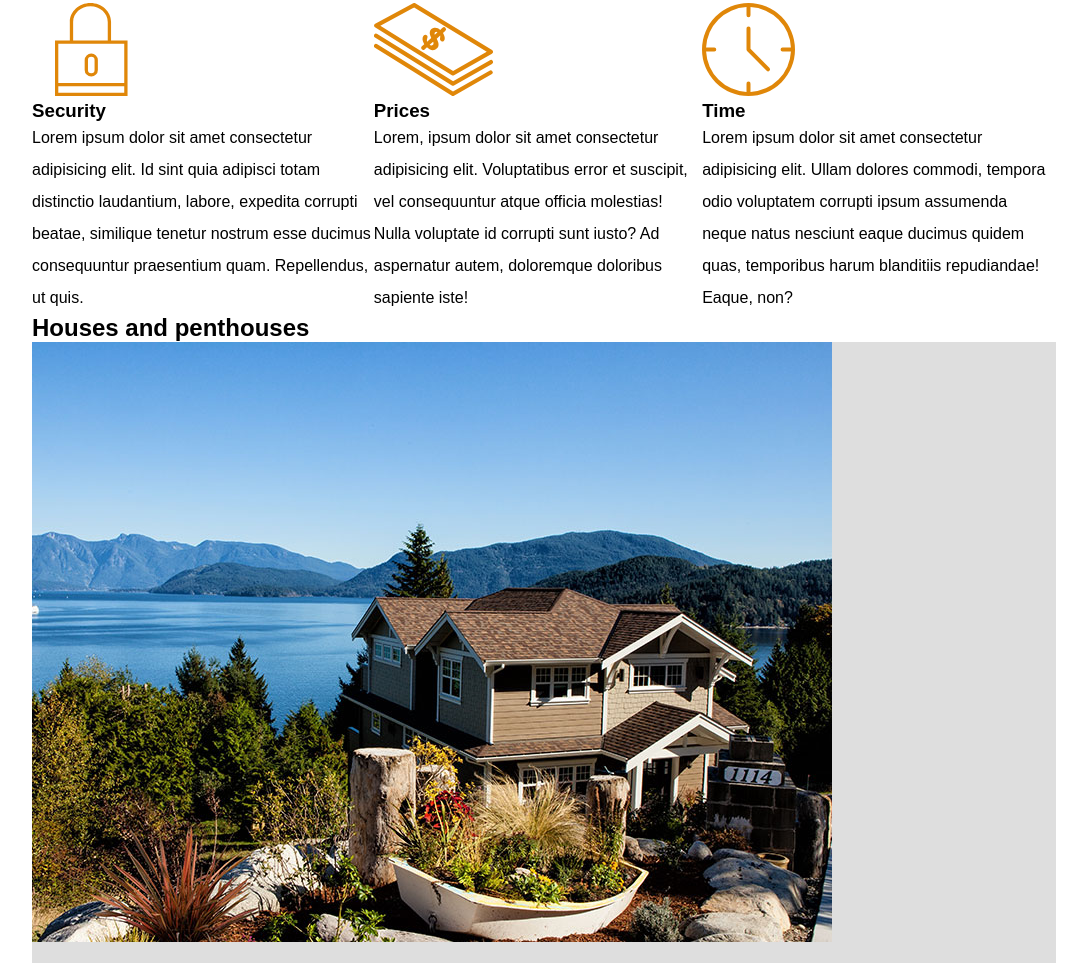
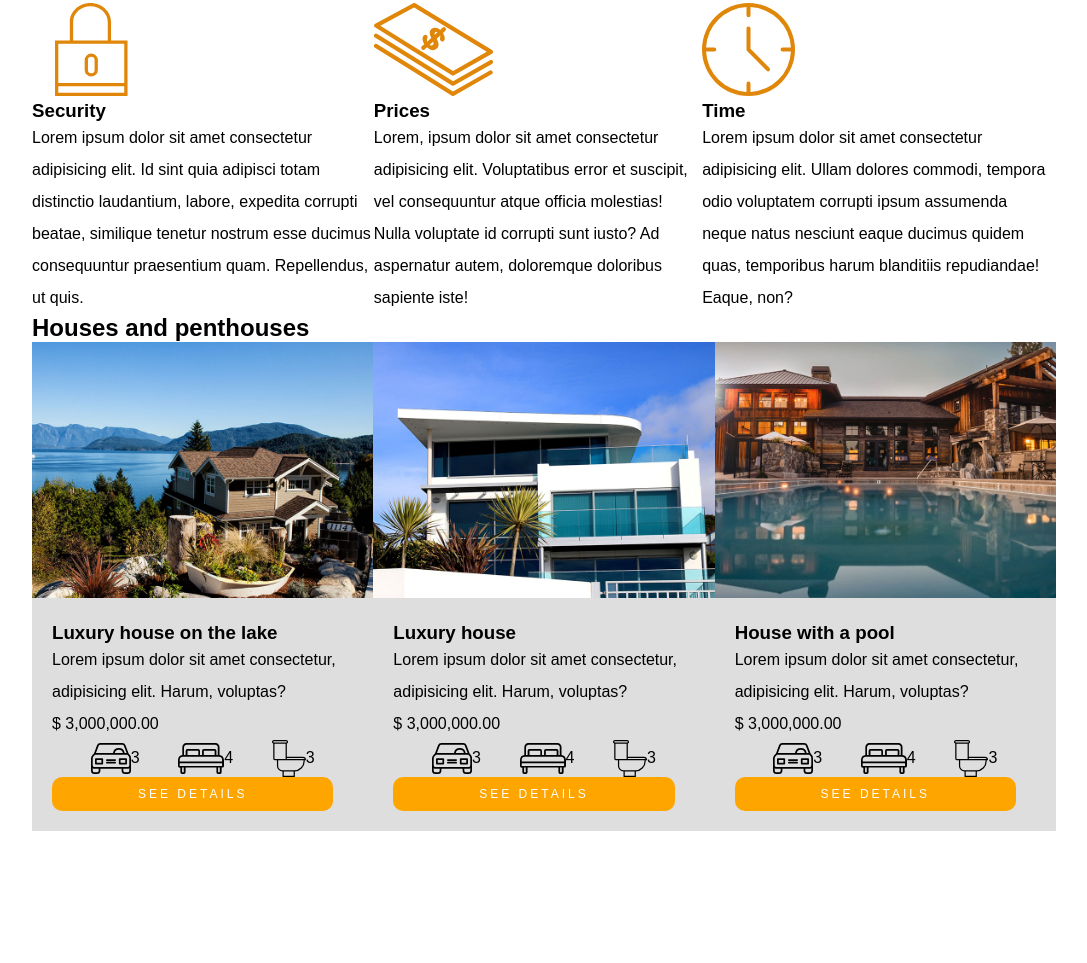
Before and after one commit to Michael-Kratz/Realstate-ch60, a plain HTML site: page index.html in a window 1280 px wide. Shown: the part 325-1288 px from the top of the page, without its empty margins (96-1183 px from the left). After the commit the page ends 1156 px from the top, so only its background shows below. Drawn offline with Linux system fonts and the light colour scheme.

Commit message:
houses section

```diff
--- a/index.html
+++ b/index.html
@@ -66,6 +66,7 @@
             </p>
             <p>$ 3,000,000.00</p>
             <ul>
+              <div class="house-details">
                 <li>
                   <img src="./img/icon_parking.svg" alt="parking" />
                   <p>3</p>
@@ -78,6 +79,7 @@
                   <img src="./img/icon_wc.svg" alt="wc" />
                   <p>3</p>
                 </li>
+              </div>
               <a href="" class="btn-details">See details</a>
             </ul>
           </div>
@@ -94,6 +96,7 @@
             </p>
             <p>$ 3,000,000.00</p>
             <ul>
+              <div class="house-details">
                 <li>
                   <img src="./img/icon_parking.svg" alt="parking" />
                   <p>3</p>
@@ -106,6 +109,7 @@
                   <img src="./img/icon_wc.svg" alt="wc" />
                   <p>3</p>
                 </li>
+              </div>
               <a href="" class="btn-details">See details</a>
             </ul>
           </div>
@@ -122,6 +126,7 @@
             </p>
             <p>$ 3,000,000.00</p>
             <ul>
+              <div class="house-details">
                 <li>
                   <img src="./img/icon_parking.svg" alt="parking" />
                   <p>3</p>
@@ -134,6 +139,7 @@
                   <img src="./img/icon_wc.svg" alt="wc" />
                   <p>3</p>
                 </li>
+              </div>
               <a href="" class="btn-details">See details</a>
             </ul>
           </div>
--- a/mystyle.css
+++ b/mystyle.css
@@ -17,6 +17,9 @@ a {
 }
 img {
   max-width: 100%;
+}
+ul {
+  list-style-type: none;
 }
 /*utilities*/
 .container {
@@ -54,6 +57,10 @@ img {
 
 /*houses section*/
 .house-container {
+  display: flex;
+  flex-direction: row;
+  justify-content: space-between;
+  align-items: center;
 }
 .house-item {
   background-color: #dedede;
@@ -63,3 +70,16 @@ img {
 .house-item-text {
   padding: 20px;
 }
+.house-details {
+  display: flex;
+  flex-direction: row;
+  justify-content: space-evenly;
+  align-items: center;
+}
+
+li {
+  display: flex;
+  flex-direction: row;
+  justify-content: center;
+  align-items: center;
+}
```
Lines whose indentation alone changed are shown as unchanged.
